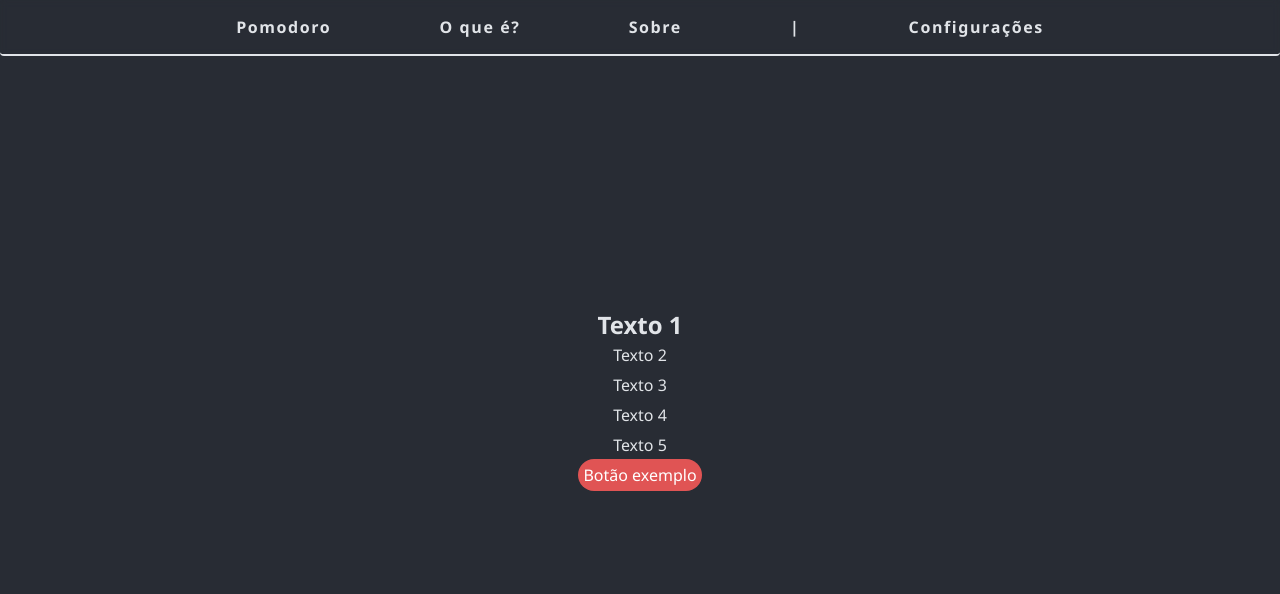
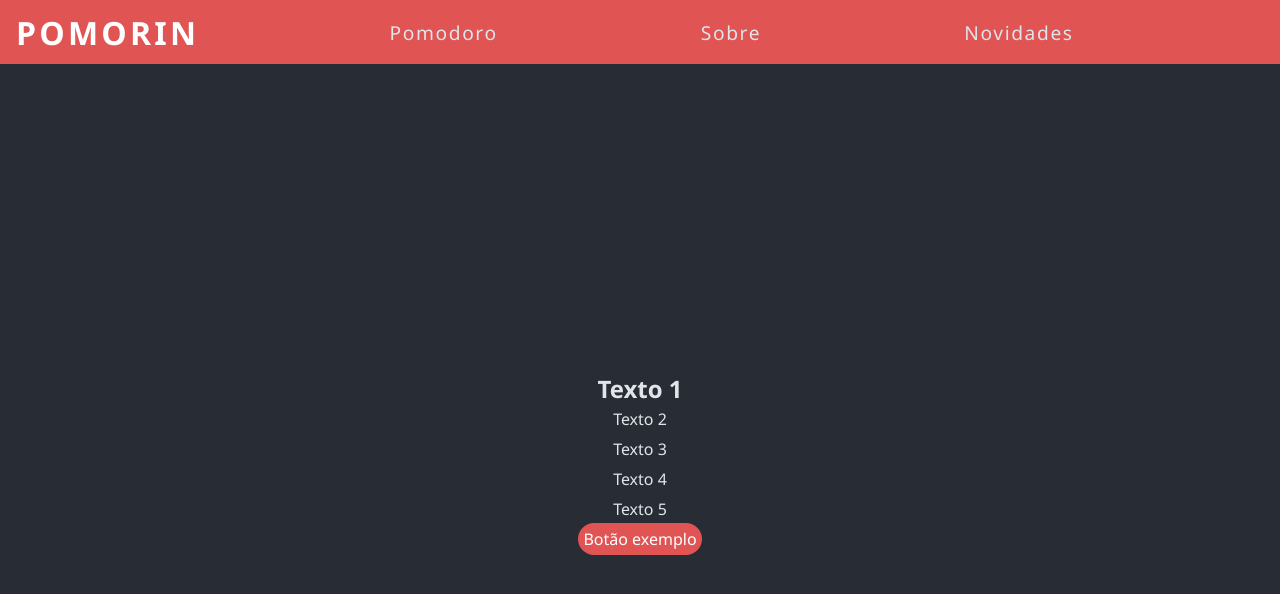
Before and after one commit to dartz464/Pomorin, a React (Create React App) app: page / in a window 1280 px wide. Shown: the top 594 px of the page. Built offline with nearby package versions, Linux system fonts and the light colour scheme.

Commit message:
Atualizando Header

```diff
--- a/src/App.css
+++ b/src/App.css
@@ -16,6 +16,7 @@
     -moz-osx-font-smoothing: grayscale;
     text-decoration: none;
     scroll-behavior: smooth;
+
 }
 
 /* Scroll */
@@ -24,7 +25,7 @@ body{
 }
 
 ::-webkit-scrollbar {
-    width: 10px;
+    width: .5rem;
     background: transparent;
 }
 
--- a/src/header/Header.jsx
+++ b/src/header/Header.jsx
@@ -1,32 +1,38 @@
 import './header.css';
 import React, {useState} from 'react';
+import menuImg from './menu.png';
 
 function Header() {
 
-    // Controlar navbar
-    const [navbar, setNavbar] = useState(false);
+    // Controlar menu
+    const [headerActive, setHeader] = useState(false);
     const prevScrollpos = window.pageYOffset;
-
-    const showNavbar =() =>{
+    const showHeader =() =>{
         const currentScrollPos = window.pageYOffset;
         if(currentScrollPos > prevScrollpos){
-            setNavbar(true);
+            setHeader(true);
         }else{
-            setNavbar(false);
+            setHeader(false);
         }
     };
+    window.addEventListener('scroll', showHeader);
 
-    window.addEventListener('scroll', showNavbar);
+    // Controlar menu mobile
+    const [mobileActive, setMobile] = useState(false);
+    const ShowMobile = ()=>{
+        mobileActive ? setMobile(false) : setMobile(true);
+    }
 
     return (
-        <header>
-            <nav className={navbar ? 'hide' : ''}>
-                <ul>
-                    <li className='li-hover'>Pomodoro</li>
-                    <li className='li-hover'>O que é?</li>
-                    <li className='li-hover'>Sobre</li>
-                    <li>|</li>
-                    <li className='li-hover'>Configurações</li>
+        <header id='header' className={headerActive ? 'header-active' : ''}>
+            <h1 id='logo'>POMORIN</h1>
+            <nav id='nav-bar' className={mobileActive ? 'mobile-active' : ''}>
+                <img src={menuImg} alt="" id='btn-mobile' onClick={ShowMobile}/>
+                {/* <button >Menu</button> */}
+                <ul id='menu'>
+                    <li><a href="">Pomodoro</a></li>
+                    <li><a href="">Sobre</a></li>
+                    <li><a href="">Novidades</a></li>
                 </ul>
             </nav>
         </header>
--- a/src/header/header.css
+++ b/src/header/header.css
@@ -1,39 +1,92 @@
-header{
-    height: 0;
-    position: sticky;
-    top: 0;
-    font-weight: bold;
-    letter-spacing: .1rem;
+html{
+    background-color: var(--emphasis-color);
 }
 
-nav{
-    backdrop-filter: blur(.2rem);
-    border-bottom: solid 2px;
-    border-radius: 4px;
-    transition: transform 0.2s;
-
+header{
+    box-sizing: border-box;
+    height: 8vh;
+    top: 0;
+    width: 100%;
+    position: sticky;
+    display: flex;
+    padding: 1rem;
+    align-items: center;
+    justify-content: space-between;
+    background-color: var(--emphasis-color);
+    transition: transform 0.2s ease-in;
 }
 
-nav ul{
+#logo{
+    color: var(--emphasis-word-color);
+    letter-spacing: .2rem;
+    z-index: 1;
+}
+
+#nav-bar{
+    width: 100%;
+}
+
+#menu{
+    width: 100%;
     display: flex;
+    color: var(--secondary-color);
+    font-size: 1.2rem;
+    letter-spacing: .1rem;
     justify-content: space-evenly;
-    text-align: center;
-    max-width: 80%;
-    margin: 0 10% 0 10%;
 }
 
 li{
-    /* width: 100%; */
-    padding: 1rem 0 1rem 0;
+    padding: .8rem;
+    cursor: pointer;
     transition: transform 0.2s;
 }
 
-.li-hover:hover{
-    text-shadow: 0 0 10px white;
-    cursor: pointer;
+li:hover{
+    text-shadow: 0 0 10px var(--emphasis-word-color);
     transform: scale(1.1);
 }
 
-.hide{
+#btn-mobile{
+    display: none;
+}
+
+.header-active{
     transform: translateY(-101%);
 }
+
+@media (max-width: 768px) {
+    header{
+        height: 6vh;
+    }
+
+    #btn-mobile{
+        display: block;
+        width: 2rem;
+    }
+
+    #nav-bar{
+        width: auto;
+    }
+
+    #menu{
+        height: 20vh;
+        width: 100%;
+        left: 0;
+        top: 8vh;
+        position: absolute;
+        display: flex;
+        flex-direction: column;
+        align-items: center;
+        justify-content: space-around;
+        background-color: var(--emphasis-color);
+        border-radius: 0 0 4px 4px;
+        transform: translateY(-150%);
+        overflow-y: hidden;
+        transition: transform .2s ease-in;
+    }
+
+    #nav-bar.mobile-active #menu{
+        transform: translateY(-11%);
+        visibility: visible;
+    }
+}
```
Also changed, not shown: src/header/menu.png (added).
